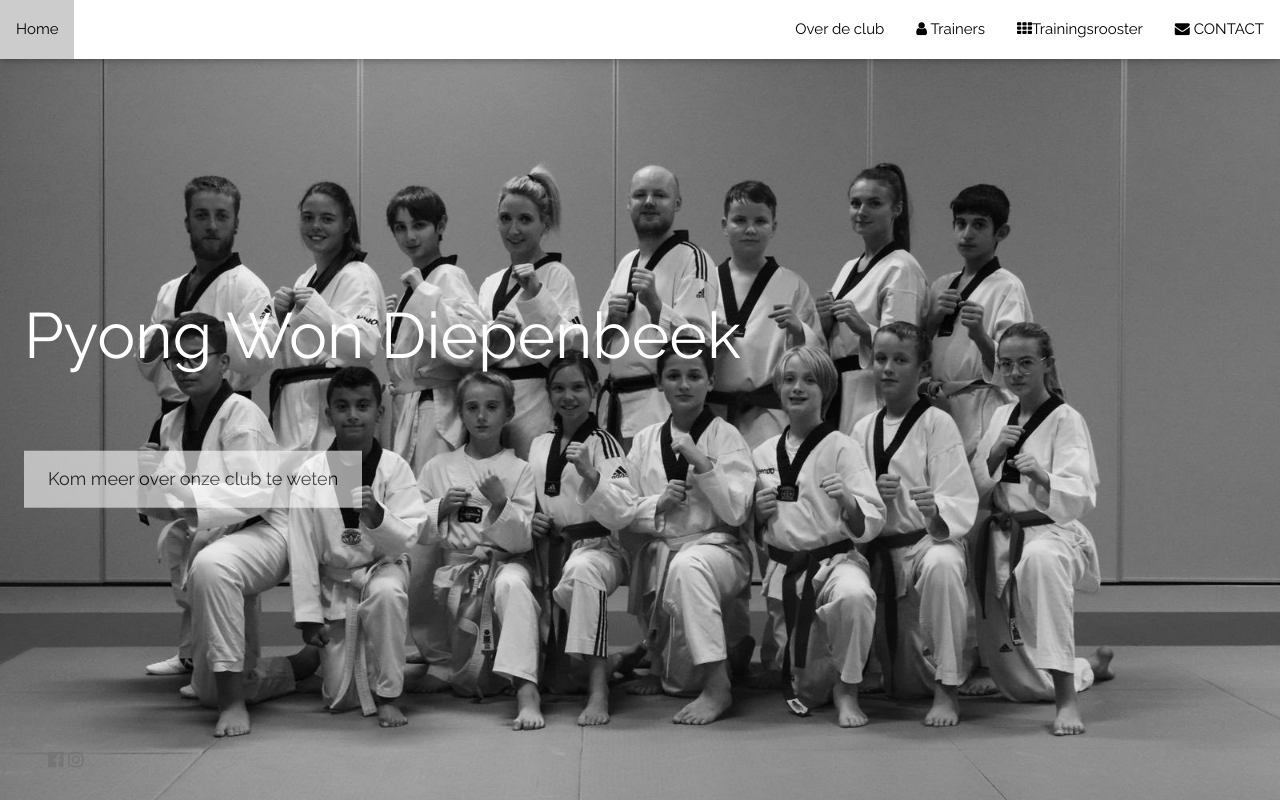
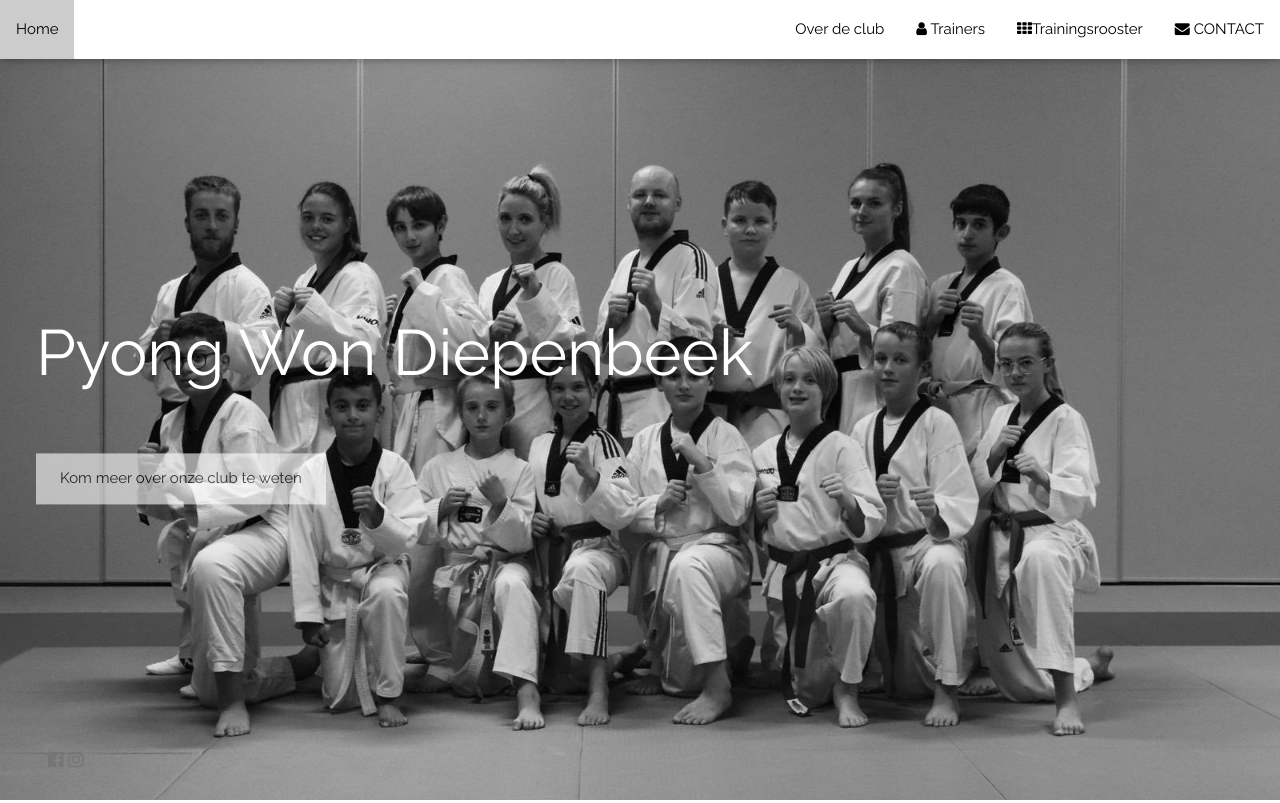
Before and after one commit to alidabottelbergs/PyongWonDiepenbeek, a plain HTML site: page index.html in a window 1280 px wide. Shown: the top 803 px of the page. Drawn offline with nearby package versions, Linux system fonts and the light colour scheme.

Commit message:
Add files via upload

```diff
--- a/index.html
+++ b/index.html
@@ -62,12 +62,12 @@ body, html {
 </nav>
 
 <!-- header met achtergrondfoto en home ID in-->
-<header class="bgimg-1 w3-display-container w3-grayscale-min w3-padding-16" id="home">
-  <div class="w3-display-left w3-text-white w3-padding-large" >
+<header class="bgimg-1 w3-display-container w3-grayscale-min" id="home">
+  <div class="w3-display-left w3-text-white" style="padding-left: 36px;" >
     <span class="w3-jumbo w3-hide-small">Pyong Won Diepenbeek</span><br>
     <span class="w3-xxlarge w3-hide-large w3-hide-medium">Pyong Won Diepenbeek</span><br>
     <span class="w3-large"></span>
-    <p><a href="over-de-club.html" class="w3-button w3-white w3-padding-large w3-large w3-margin-top w3-opacity w3-hover-opacity-off">Kom meer over onze club te weten</a></p>
+    <a href="over-de-club.html" class="w3-button w3-white w3-padding-large w3-margin-top w3-opacity w3-hover-opacity-off">Kom meer over onze club te weten</a>
   </div>
   <div class="w3-display-bottomleft w3-text-grey w3-large" style="padding:24px 48px">
     <a href="https://www.facebook.com/taekwondodiepenbeek/" target="_blank" class="fa fa-facebook-official w3-hover-opacity"></a>
```
